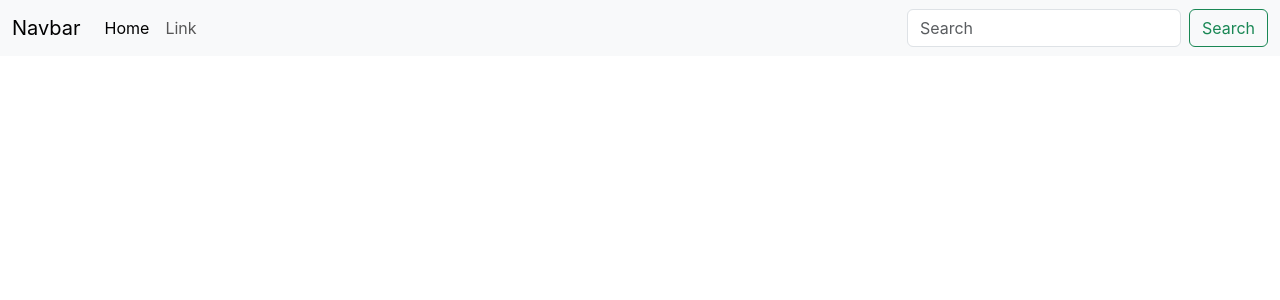
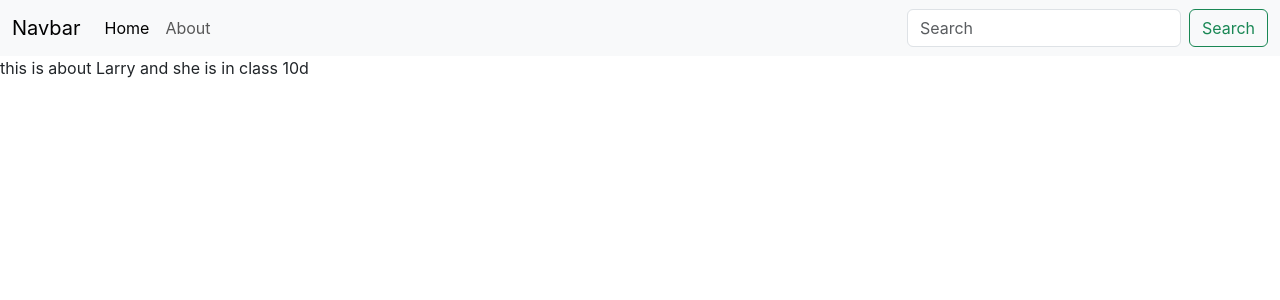
Before and after one commit to aishwaryap95/bootstrap5-website, a React (Create React App) app in the folder inotebook/: page /about in a window 1280 px wide. Shown: the top 300 px of the page. Built offline with nearby package versions, Linux system fonts and the light colour scheme.

Commit message:
58 useContext hook is used

```diff
--- a/inotebook/src/App.js
+++ b/inotebook/src/App.js
@@ -3,19 +3,22 @@
 import { BrowserRouter as Router, Routes, Route } from "react-router-dom";
 import Navbar from "./components/Navbar";
 import About from "./components/About";
+import Home from "./components/Home";
+import NoteState from "./context/NoteState";
 
-import Home from "./components/Home";
 function App() {
   return (
     <>
+      <NoteState>
         <Router>
           <Navbar />
 
           <Routes>
             <Route exact path="/" element={<Home />} />
-          <Route exact path="/" element={<About />} />
+            <Route exact path="/about" element={<About />} />
           </Routes>
         </Router>
+      </NoteState>
     </>
   );
 }
--- a/inotebook/src/components/About.js
+++ b/inotebook/src/components/About.js
@@ -1,7 +1,20 @@
-import React from "react";
+import React, { useContext, useEffect } from "react";
+
+import noteContext from "../context/noteContext";
 
 const About = () => {
-  return <div>this is about</div>;
+  const a = useContext(noteContext);
+
+  useEffect(() => {
+    a.update();
+    // eslint-disable-next-line
+  }, []);
+
+  return (
+    <div>
+      this is about {a.state.name} and she is in class {a.state.class}
+    </div>
+  );
 };
 
 export default About;
--- a/inotebook/src/components/Navbar.js
+++ b/inotebook/src/components/Navbar.js
@@ -30,7 +30,7 @@
             </li>
             <li className="nav-item">
               <Link className="nav-link" to="/about">
-                Link
+                About
               </Link>
             </li>
           </ul>
--- /dev/null
+++ b/inotebook/src/context/NoteState.js
@@ -0,0 +1,25 @@
+import { useState } from "react";
+import NoteContext from "./noteContext";
+
+const NoteState = (props) => {
+  const s1 = {
+    name: "Aishwarya",
+    class: "4A",
+  };
+  const [state, setState] = useState(s1);
+  const update = () => {
+    setTimeout(() => {
+      setState({
+        name: "Larry",
+        class: "10d",
+      });
+    },1000);
+  };
+  return (
+    <NoteContext.Provider value={{state, update}}>
+      {props.children}
+    </NoteContext.Provider>
+  );
+};
+
+export default NoteState;
--- /dev/null
+++ b/inotebook/src/context/noteContext.js
@@ -0,0 +1,5 @@
+import { createContext } from "react";
+
+const noteContext = createContext();
+
+export default noteContext;
```
Lines whose indentation alone changed are shown as unchanged.
